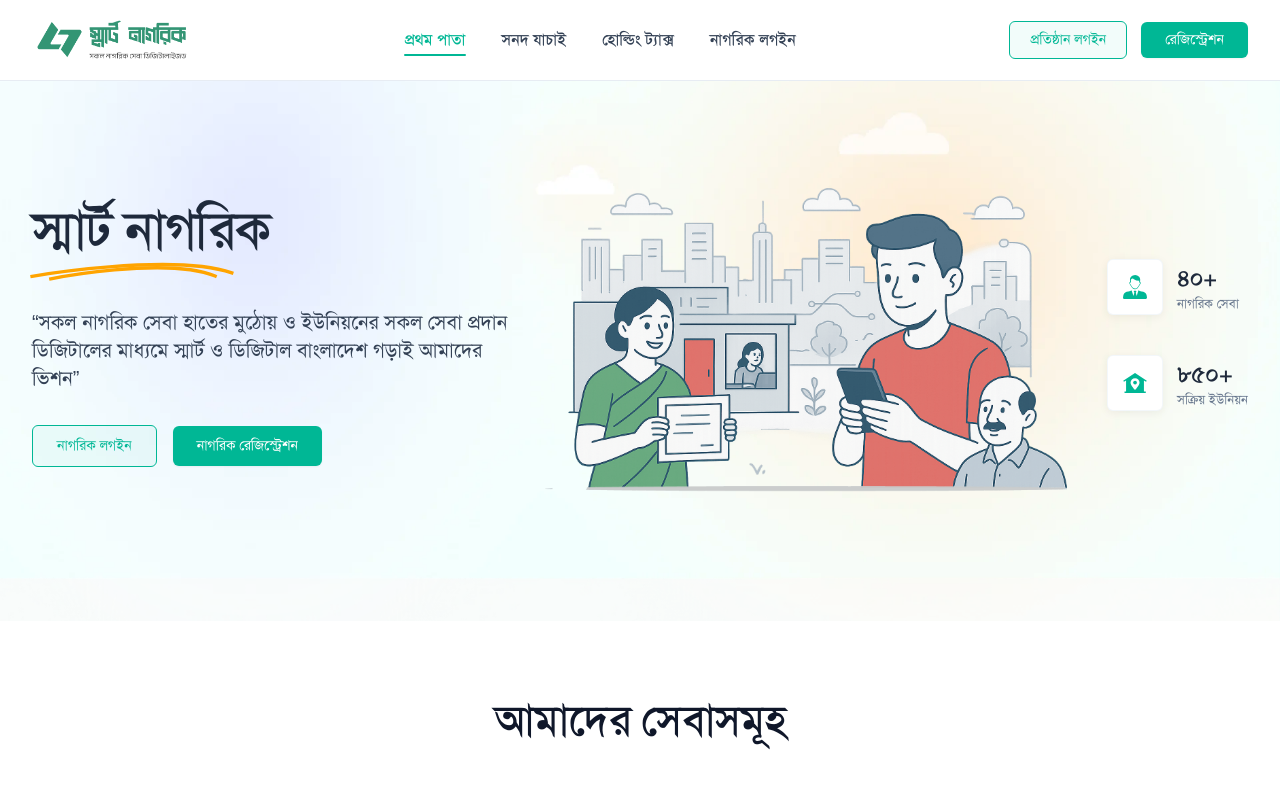
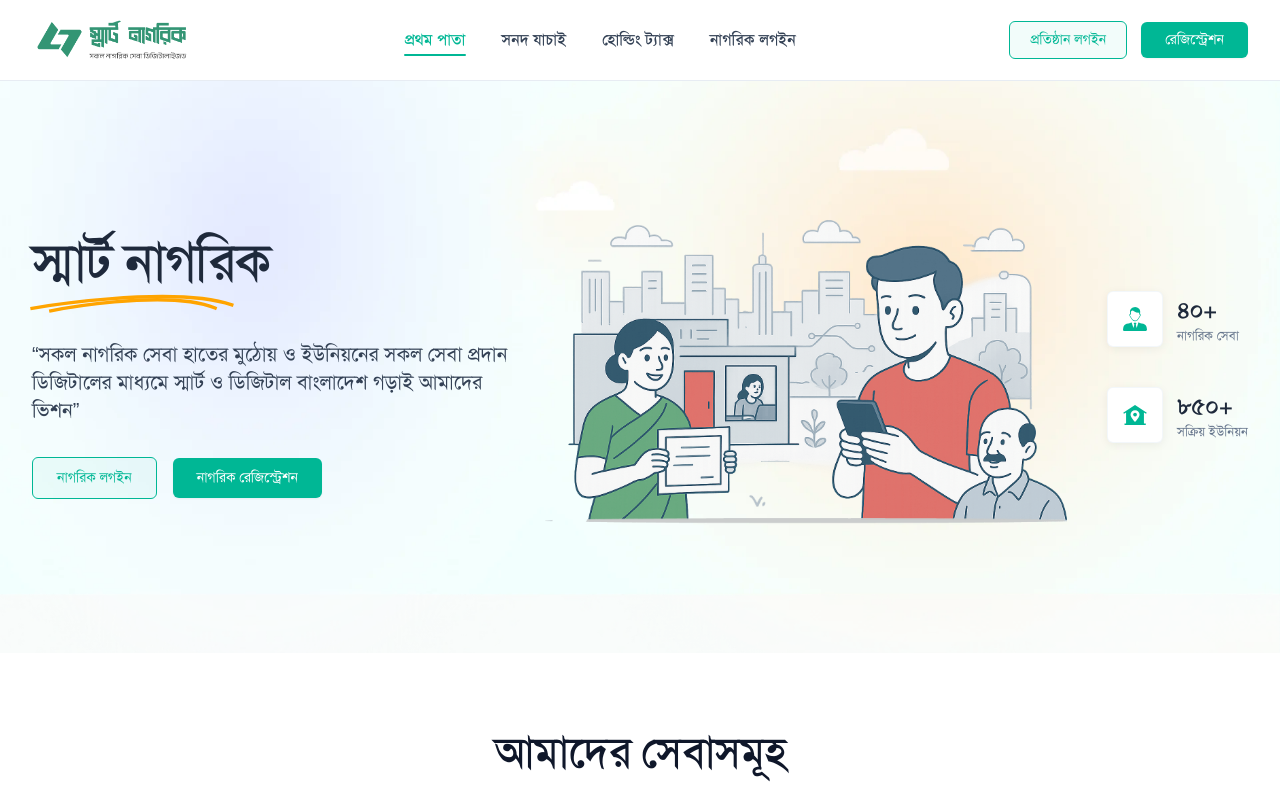
Before and after one commit to ishtiaqrobin/Smart-Nagorik-Landing-Page, a React (Vite) app: page / in a window 1280 px wide. Shown: the top 800 px of the page. Built offline with nearby package versions, Linux system fonts and the light colour scheme; the HTML template or start-up script is replaced by a standard one.

Commit message:
feat: implement reusable Banner component for home page hero section

```diff
--- a/src/components/Banner.tsx
+++ b/src/components/Banner.tsx
@@ -18,7 +18,7 @@ export const Banner: React.FC<BannerProps> = ({ onActionClick }) => {
 
   return (
     <section
-      className="relative w-full overflow-hidden bg-cover bg-center bg-no-repeat pt-12 pb-14 md:pt-16 md:pb-24 lg:pt-20 lg:pb-28"
+      className="relative w-full overflow-hidden bg-cover bg-center bg-no-repeat pt-12 pb-14 md:pt-16 md:pb-24 lg:pt-28 lg:pb-28"
       style={{
         backgroundImage: `url(${bannerBgImg})`,
         backgroundColor: "#f9fcfb",
```
